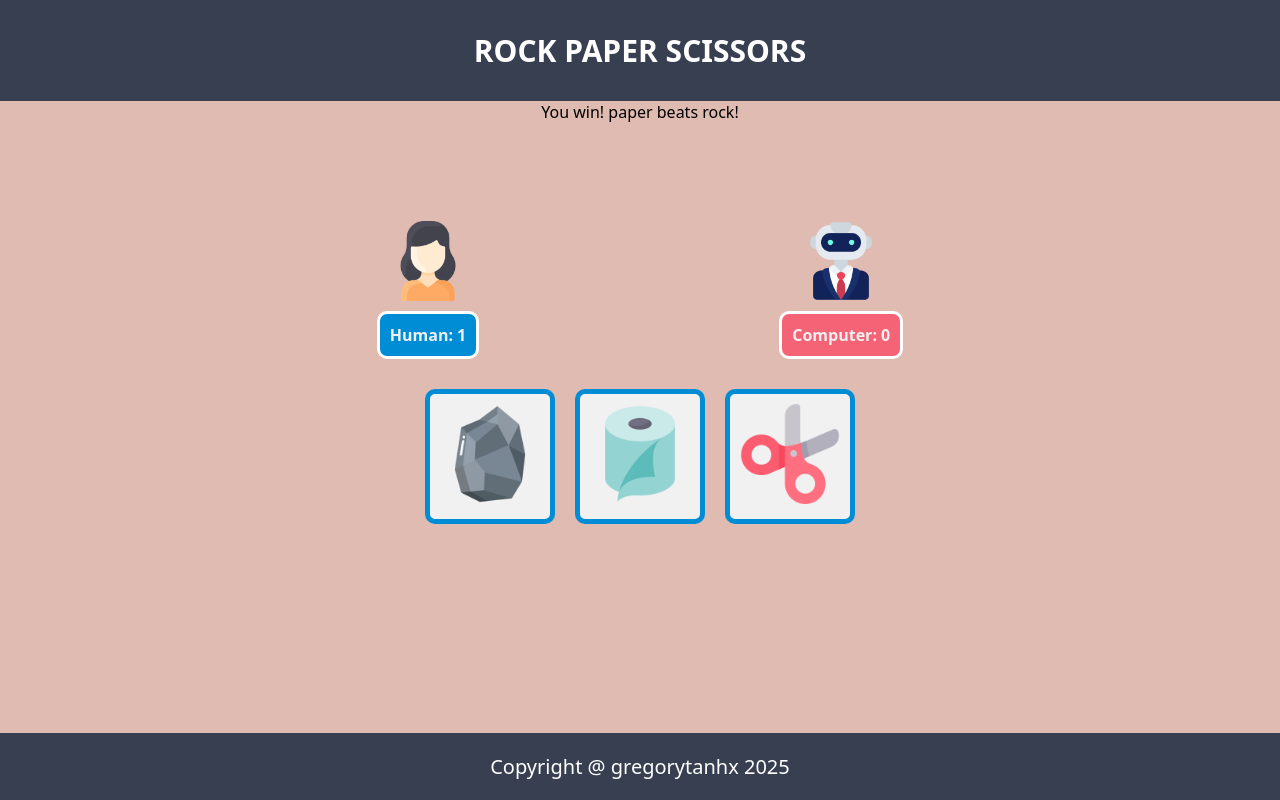
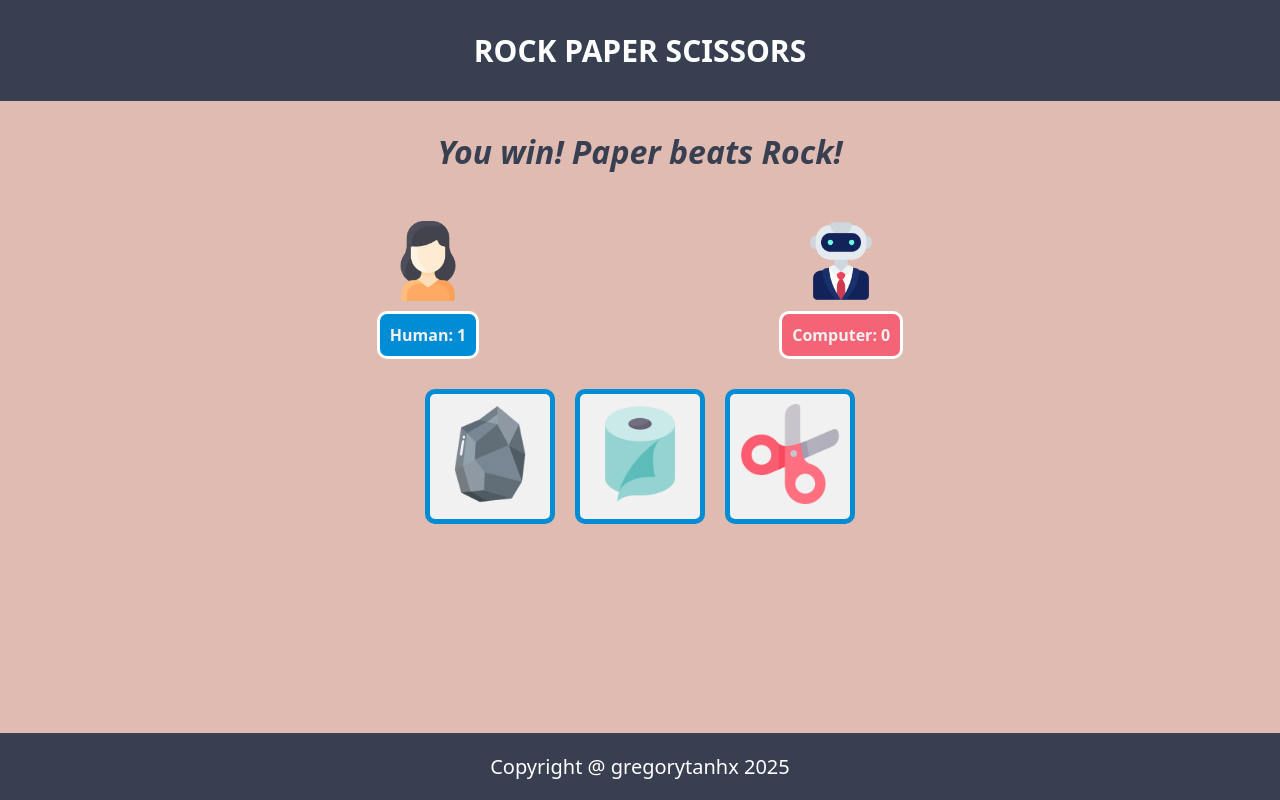
Before and after one commit to gregorytanhx/odin-rock-paper-scissors, a plain HTML site: page index.html in a window 1280 px wide. Both pictures are taken after a click on the button 640 px from the left and 456 px from the top of the page. Drawn offline with Linux system fonts and the light colour scheme.

Commit message:
adds style to results

```diff
--- a/script.js
+++ b/script.js
@@ -16,11 +16,11 @@ function gameResult(a, b) {
         result = "Draw" ;
         winner = -1;
     } else if (a == 'rock' && b == 'scissors') {
-        result = 'rock beats scissors!';
+        result = 'Rock beats Scissors!';
     } else if (a == 'paper' && b == 'rock') {
-        result = 'paper beats rock!';
+        result = 'Paper beats Rock!';
     }  else if (a == 'scissors' && b == 'paper') {
-        result = 'scissors beats paper!';
+        result = 'Scissors beats Paper!';
     } else {
         return new Array(gameResult(b, a)[0], 1);
     }
--- a/style.css
+++ b/style.css
@@ -37,6 +37,12 @@ body {
 }
 
 .results {
+    display: flex;
+    color:#373F51;
+    align-items: center;
+    font-weight: bold;
+    font-style: italic;
+    font-size: 32px;
     min-height: 100px;
 
 }
```
